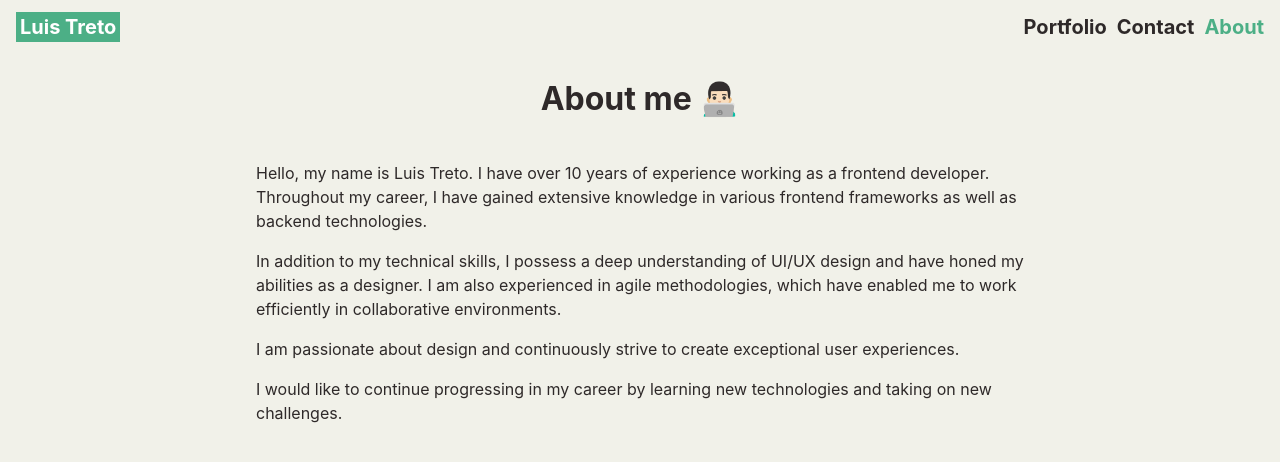
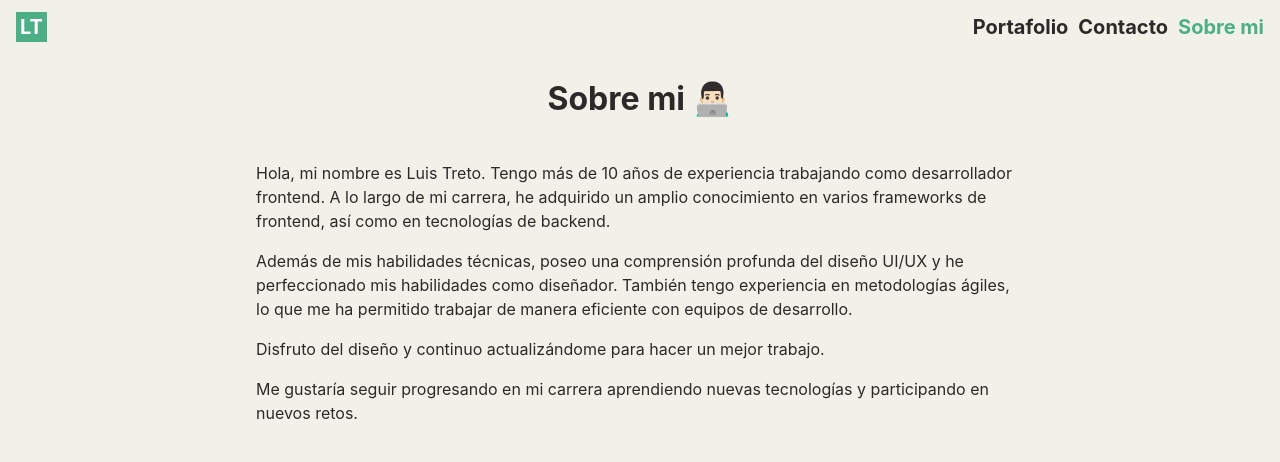
Before and after one commit to tretolin/HBD, a Vue app: page /about in a window 1280 px wide. Shown: the top 462 px of the page. Built offline with nearby package versions, Linux system fonts and the light colour scheme.

Commit message:
Multiple changes for beta

```diff
--- a/src/components/Navigation/Navigation.vue
+++ b/src/components/Navigation/Navigation.vue
@@ -4,9 +4,9 @@ import ToggleMenu from "./ToggleMenu.vue";
 import OptionLink from "./OptionLink.vue";
 
 const menuOptions = ref([
-    { title: "Portfolio", href: "/", arialLabel: "Portfolio" },
-    { title: "Contact", href: "/contact" },
-    { title: "About", href: "/about" },
+    { title: "Portafolio", href: "/", arialLabel: "Portfolio" },
+    { title: "Contacto", href: "/contact" },
+    { title: "Sobre mi", href: "/about" },
 ]);
 </script>
 
--- a/src/components/Profile/Profile.vue
+++ b/src/components/Profile/Profile.vue
@@ -4,7 +4,7 @@ import SocialMedia from './SocialMedia.vue'
 import Pallete from "../Pallete/Pallete.vue";
 let isHide = ref(true)
 
-const name = ref("Luis Javier");
+const name = ref("Luis Treto");
 // const description = ref(`Soy Luis, soy programador`);
 </script>
 <template>
--- a/src/components/TopMenu/TopMenu.vue
+++ b/src/components/TopMenu/TopMenu.vue
@@ -2,18 +2,22 @@
 import { ref } from "vue";
 import Navigation from "../Navigation/Navigation.vue";
 import Pallete from "../Pallete/Pallete.vue";
+import { useRouter } from "vue-router";
 
 window.addEventListener("scroll", () => {
     let topMenu = document.querySelector(".top-menu");
     topMenu.classList.toggle("sticky", window.scrollY > 0);
 });
 
+const router = useRouter();
+const goHome = () => { router.push({ name: 'home'}) };
+
 </script>
 <template>
     <div class="top-menu">
         <div class="brand">
             <!-- <div class="brand-logo"><Pallete/></div> -->
-            <div class="brand-name">Luis Treto</div>
+            <div @click="goHome" class="brand-name pointer">LT</div>
         </div>
         <Navigation />
     </div>
--- a/src/pages/About.vue
+++ b/src/pages/About.vue
@@ -1,27 +1,27 @@
 <template>
     <div class="page-content">
-        <h1>About me 👨🏻‍💻</h1>
+        <h1>Sobre mi 👨🏻‍💻</h1>
         <section class="about-me">
             <p>
-                Hello, my name is Luis Treto. I have over 10 years of experience
-                working as a frontend developer. Throughout my career, I have
-                gained extensive knowledge in various frontend frameworks as
-                well as backend technologies.
+                Hola, mi nombre es Luis Treto. Tengo más de 10 años de
+                experiencia trabajando como desarrollador frontend. A lo largo
+                de mi carrera, he adquirido un amplio conocimiento en varios
+                frameworks de frontend, así como en tecnologías de backend.
             </p>
             <p>
-                In addition to my technical skills, I possess a deep
-                understanding of UI/UX design and have honed my abilities as a
-                designer. I am also experienced in agile methodologies, which
-                have enabled me to work efficiently in collaborative
-                environments.
+                Además de mis habilidades técnicas, poseo una comprensión
+                profunda del diseño UI/UX y he perfeccionado mis habilidades
+                como diseñador. También tengo experiencia en metodologías
+                ágiles, lo que me ha permitido trabajar de manera eficiente con
+                equipos de desarrollo.
             </p>
             <p>
-                I am passionate about design and continuously strive to create
-                exceptional user experiences.
+                Disfruto del diseño y continuo actualizándome para hacer un
+                mejor trabajo.
             </p>
             <p>
-                I would like to continue progressing in my career by learning
-                new technologies and taking on new challenges.
+                Me gustaría seguir progresando en mi carrera aprendiendo nuevas
+                tecnologías y participando en nuevos retos.
             </p>
         </section>
     </div>
--- a/src/pages/Contact.vue
+++ b/src/pages/Contact.vue
@@ -27,7 +27,7 @@ const copyToClipboard = value => navigator.clipboard.writeText(value)
                     <a v-if="!item.link && item.file" :href="item.file" target="_blank" download>
                         <button>{{ item.label}}</button>
                     </a>
-                    <button v-if="!item.link && !item.file" @click="copyToClipboard(item.data)">Copy</button>
+                    <button v-if="!item.link && !item.file" @click="copyToClipboard(item.data)">Copiar</button>
                     <a v-if="!item.file && item.link"class="theme-link" :href="item.link" target="_blank">{{
                         item.name
                     }}</a>
```
